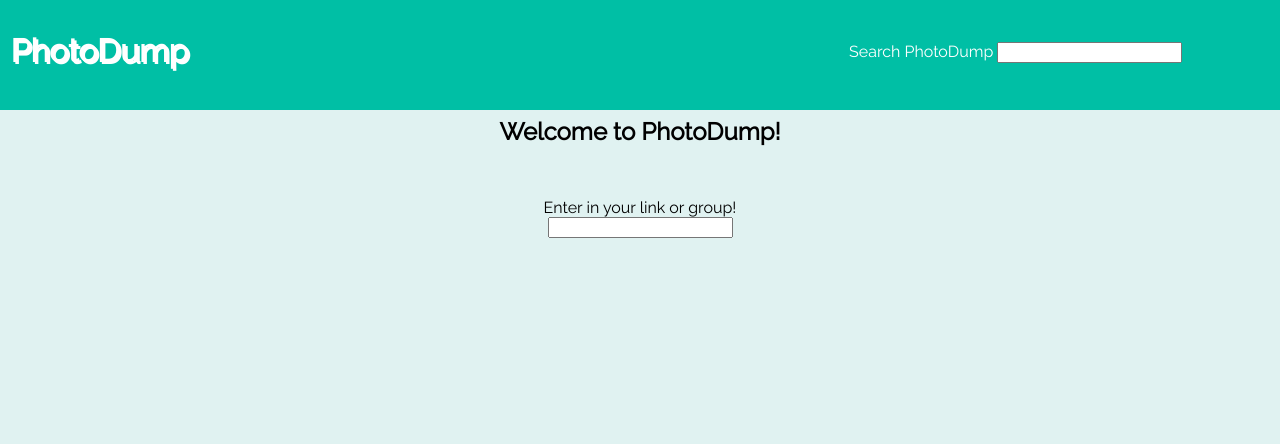
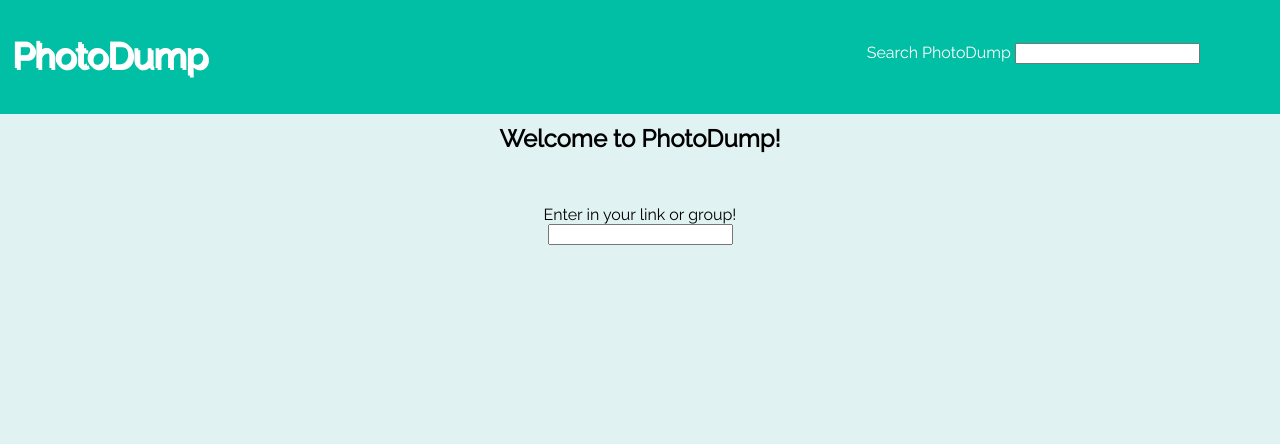
Before and after one commit to Elewis97/PhotoDump, a Python web app: template templates/welcome.html in a window 1280 px wide. Shown: the top 444 px of the page. Run offline with Jinja, Linux system fonts and the light colour scheme; the template is opened without the code that fills it, so the values that code supplies are empty.

Commit message:
Html and css update SA

```diff
--- a/stylesheets/welcome.css
+++ b/stylesheets/welcome.css
@@ -2,14 +2,16 @@
     background-color:#00BFA5;
     color:white;
     text-align:left;
-    margin: -1%;
-    padding: 1.2%;
+    margin: -.8%;
+    padding: 1.1%;
     font-family: 'Raleway', sans-serif;
     display: flex;
+    flex-wrap: wrap;
 }
 
 h1 {
     text-shadow: 2px 2px white;
+    font-size: 2.2em;
 }
 
 #search {
@@ -18,7 +20,6 @@ h1 {
 }
 
 #welcomestuff {
-
     font-family: 'Raleway';
     display: flex;
     flex-direction: column;
@@ -33,7 +34,6 @@ body {
 }
 
 .footer {
-
     position: fixed;
     bottom: 0;
     font-family: 'Raleway';
--- a/templates/welcome.html
+++ b/templates/welcome.html
@@ -21,23 +21,19 @@
         </form>
       </div>
     </div>
-  <div id = "circle">
+
     <div id = "welcomestuff">
-
-
               <h2>
                 Welcome to PhotoDump!
               </h2>
               <p>{{ greeting }}</p>
                 Enter in your link or group!
               <input id = "searchbox2" type="text" name="searchBox">
-
-        </div>
     </div>
 
-  <div class="footer">
-    About PhotoDump
-  </div>
+    <div class="footer">
+      About PhotoDump
+    </div>
 </body>
 
 </html>
```
